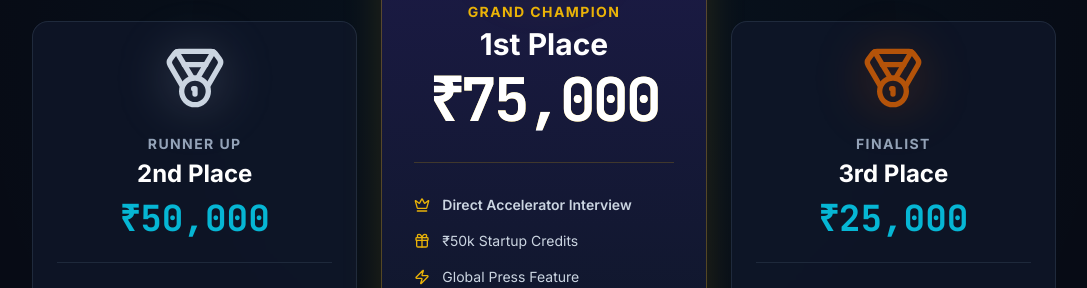
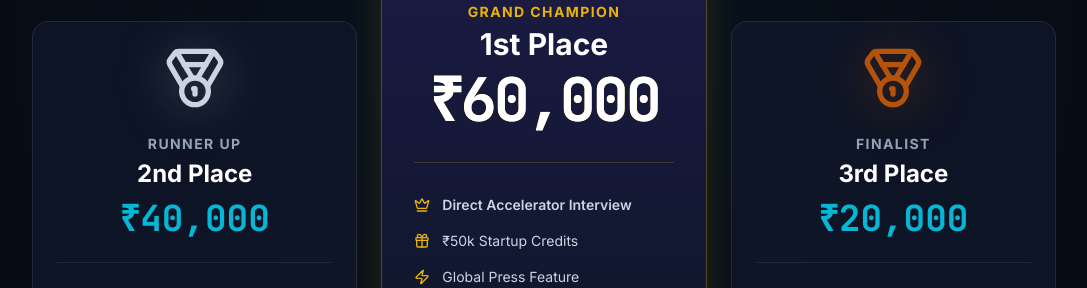
Before and after one commit to Prasanth-ADS/Impact-ai-thon-Webiste, a React (Vite) app: page / in a window 1280 px wide. Shown: the part 2660-2948 px from the top of the page, without its empty margins (96-1183 px from the left). Built offline with nearby package versions, Linux system fonts and the light colour scheme.

Commit message:
update prizepool

```diff
--- a/components/PrizePool.tsx
+++ b/components/PrizePool.tsx
@@ -15,7 +15,7 @@ const PrizePool: React.FC = () => {
             <span className="text-xs font-bold tracking-widest text-yellow-500 uppercase">Total Rewards</span>
           </div>
           <h2 className="text-5xl md:text-6xl font-black text-white mb-6 tracking-tight">
-            ₹1,50,000+ <span className="text-transparent bg-clip-text bg-gradient-to-r from-yellow-400 via-orange-400 to-yellow-400">PRIZE POOL</span>
+            ₹1,20,000+ <span className="text-transparent bg-clip-text bg-gradient-to-r from-yellow-400 via-orange-400 to-yellow-400">PRIZE POOL</span>
           </h2>
           <p className="text-slate-400 text-lg max-w-2xl mx-auto">
             Compete for cash prizes, venture capital introductions, and enterprise-grade tech stacks.
@@ -33,7 +33,7 @@ const PrizePool: React.FC = () => {
             </div>
             <div className="text-sm font-bold text-slate-400 uppercase tracking-widest mb-1">Runner Up</div>
             <h3 className="text-2xl font-bold text-white mb-2">2nd Place</h3>
-            <div className="text-4xl font-mono font-bold text-tech-cyan mb-6">₹50,000</div>
+            <div className="text-4xl font-mono font-bold text-tech-cyan mb-6">₹40,000</div>
             <ul className="text-left w-full space-y-3 text-slate-400 text-sm border-t border-slate-800 pt-6">
               <li className="flex items-center"><Star size={14} className="mr-2 text-slate-500" /> Cloud Credits</li>
               <li className="flex items-center"><Star size={14} className="mr-2 text-slate-500" /> Gadget Bundle</li>
@@ -53,7 +53,7 @@ const PrizePool: React.FC = () => {
 
             <div className="text-sm font-bold text-yellow-500 uppercase tracking-widest mb-1">Grand Champion</div>
             <h3 className="text-3xl font-black text-white mb-2">1st Place</h3>
-            <div className="text-6xl font-mono font-bold text-white mb-8 tracking-tighter text-transparent bg-clip-text bg-gradient-to-b from-yellow-200 to-yellow-500">₹75,000</div>
+            <div className="text-6xl font-mono font-bold text-white mb-8 tracking-tighter text-transparent bg-clip-text bg-gradient-to-b from-yellow-200 to-yellow-500">₹60,000</div>
 
             <ul className="text-left w-full space-y-4 text-slate-300 text-sm border-t border-yellow-500/20 pt-8">
               <li className="flex items-center font-semibold"><Crown size={16} className="mr-3 text-yellow-500" /> Direct Accelerator Interview</li>
@@ -71,7 +71,7 @@ const PrizePool: React.FC = () => {
             </div>
             <div className="text-sm font-bold text-slate-400 uppercase tracking-widest mb-1">Finalist</div>
             <h3 className="text-2xl font-bold text-white mb-2">3rd Place</h3>
-            <div className="text-4xl font-mono font-bold text-tech-cyan mb-6">₹25,000</div>
+            <div className="text-4xl font-mono font-bold text-tech-cyan mb-6">₹20,000</div>
             <ul className="text-left w-full space-y-3 text-slate-400 text-sm border-t border-slate-800 pt-6">
               <li className="flex items-center"><Star size={14} className="mr-2 text-slate-500" /> Cloud Credits</li>
               <li className="flex items-center"><Star size={14} className="mr-2 text-slate-500" /> Swag Pack</li>
```
